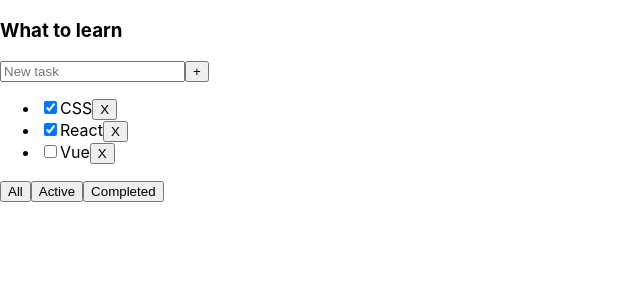
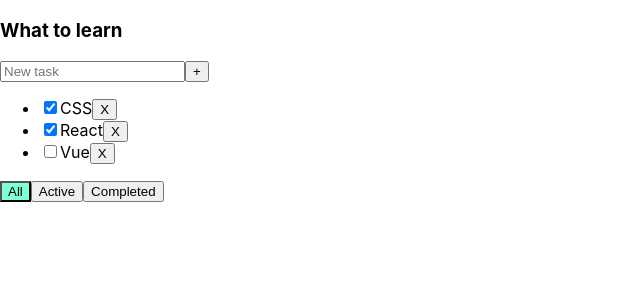
Before and after one commit to mbpxl/todo-app, a React (Create React App) app: page / in a window 1280 px wide. Shown: the top 300 px of the page, without its empty margins (0-640 px from the left). Built offline with nearby package versions, Linux system fonts and the light colour scheme.

Commit message:
feature(todolist) popup message for empty todo field

```diff
--- a/src/App.tsx
+++ b/src/App.tsx
@@ -1,14 +1,12 @@
 import React, { useState } from "react";
 import "./assets/style.scss";
-import { Todolist } from "./components/Todolist/Todolist";
+import { TaskType, Todolist } from "./components/Todolist/Todolist";
 import { v1 } from "uuid";
 
 export type FilterValuesTypes = "All" | "Completed" | "Active";
 
 const App = () => {
-  const [tasks, setTasks] = useState<
-    Array<{ id: string; title: string; isDone: boolean }>
-  >([
+  const [tasks, setTasks] = useState<Array<TaskType>>([
     { id: v1(), title: "CSS", isDone: true },
     { id: v1(), title: "React", isDone: true },
     { id: v1(), title: "Vue", isDone: false },
@@ -30,6 +28,15 @@
     setFilter(value);
   };
 
+  const changeIsDoneStatus = (taskId: string, isDone: boolean) => {
+    let taskToChangeStatus = tasks.find((t) => t.id === taskId);
+    if (taskToChangeStatus) {
+      taskToChangeStatus.isDone = isDone;
+    }
+    let copyTasks = [...tasks];
+    setTasks(copyTasks);
+  };
+
   const addTask = (newTitle: string) => {
     let newTask = { id: v1(), title: newTitle, isDone: false };
     let distTasks = [newTask, ...tasks];
@@ -44,6 +51,8 @@
         removeTask={removeTask}
         changeFilter={changeFilter}
         addTask={addTask}
+        changeIsDoneStatus={changeIsDoneStatus}
+        filter={filter}
       />
     </div>
   );
--- a/src/assets/style.scss
+++ b/src/assets/style.scss
@@ -2,3 +2,15 @@
   display: flex;
   column-gap: 60px;
 }
+
+.error {
+  border: red 1px solid;
+}
+
+.error-message {
+  color: red;
+}
+
+.active-filter {
+  background-color: aquamarine;
+}
--- a/src/components/Todolist/Todolist.tsx
+++ b/src/components/Todolist/Todolist.tsx
@@ -1,24 +1,39 @@
 import { useState } from "react";
 import { FilterValuesTypes } from "../../App";
 
+export type TaskType = {
+  id: string;
+  title: string;
+  isDone: boolean;
+};
+
 type PropsType = {
   title: string;
-  tasks: Array<{ id: string; title: string; isDone: boolean }>;
+  tasks: Array<TaskType>;
   removeTask: (id: string) => void;
   changeFilter: (value: FilterValuesTypes) => void;
   addTask: (newTitle: string) => void;
+  changeIsDoneStatus: (taskId: string, isDone: boolean) => void;
+  filter: FilterValuesTypes;
 };
 
 export const Todolist = (props: PropsType) => {
   const [newTaskTitle, setNewTaskTitle] = useState("");
+
+  const [error, setError] = useState(false);
 
   const onNewTaskChange = (e: React.ChangeEvent<HTMLInputElement>) => {
     setNewTaskTitle(e.currentTarget?.value);
   };
 
   const submitNewTask = () => {
-    props.addTask(newTaskTitle);
+    if (newTaskTitle.trim() === "") {
+      setError(true);
+      return;
+    }
+    props.addTask(newTaskTitle.trim());
     setNewTaskTitle("");
+    setError(false);
   };
 
   return (
@@ -26,6 +41,7 @@
       <h3>{props.title}</h3>
       <div className="">
         <input
+          className={error ? "error" : ""}
           type="text"
           placeholder="New task"
           value={newTaskTitle}
@@ -37,11 +53,18 @@
           }}
         />
         <button onClick={submitNewTask}>+</button>
+        {error && <div className="error-message">Fuild is required</div>}
       </div>
       <ul>
         {props.tasks.map((t) => (
           <li key={t.id}>
-            <input type="checkbox" checked={t.isDone} />
+            <input
+              type="checkbox"
+              checked={t.isDone}
+              onChange={(e: React.ChangeEvent<HTMLInputElement>) => {
+                props.changeIsDoneStatus(t.id, e.currentTarget.checked);
+              }}
+            />
             <span>{t.title}</span>
             <button
               onClick={() => {
@@ -55,6 +78,7 @@
       </ul>
       <div className="">
         <button
+          className={props.filter === "All" ? "active-filter" : ""}
           onClick={() => {
             props.changeFilter("All");
           }}
@@ -62,6 +86,7 @@
           All
         </button>
         <button
+          className={props.filter === "Active" ? "active-filter" : ""}
           onClick={() => {
             props.changeFilter("Active");
           }}
@@ -69,6 +94,7 @@
           Active
         </button>
         <button
+          className={props.filter === "Completed" ? "active-filter" : ""}
           onClick={() => {
             props.changeFilter("Completed");
           }}
```
